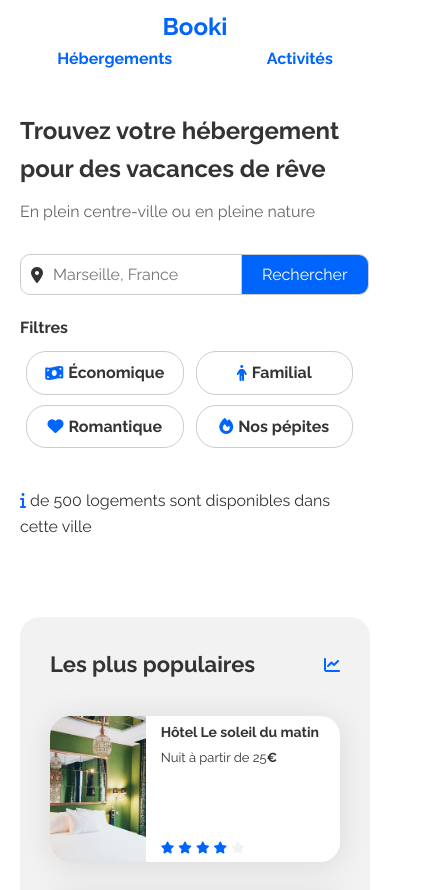
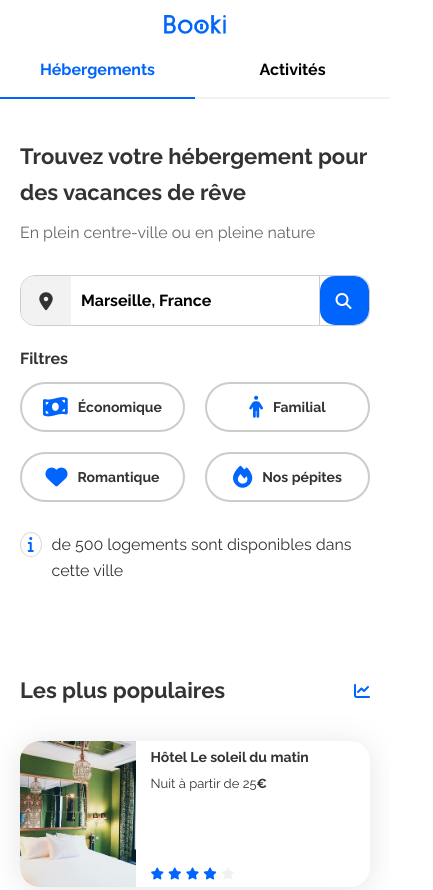
Before and after one commit to Asvolk0/Site-booki, a plain HTML site: page index.html in a window 390 px wide. Shown: the top 890 px of the page, 433 px wide, since content can reach past the window. Drawn offline with Linux system fonts and the light colour scheme.

Commit message:
correction du projet

```diff
--- a/css/activities.css
+++ b/css/activities.css
@@ -23,7 +23,6 @@
 
 .activities .activities-cards {
     display: flex;
-    flex-wrap: wrap;
     justify-content: space-between;
 }
 
@@ -51,19 +50,37 @@
 }
 
 /* Responsive styles */
-@media (max-width: 1450px) {
+@media (max-width: 1440px) {
     .activities .card2 {
         flex: 1 1 calc(33.333% - 20px); /* 3 cartes par rangée */
     }
 
     .activities{
-        margin: 0 20px;
+        padding: 0 25px;
     }
 }
 
-@media (max-width: 925px) {
+@media (max-width: 1024px){
+    .activities .card{
+        height: auto;
+    }
+
+    .activities{
+        margin-top: 25px;
+    }
+
+    .activities-card img{
+        height: 200px !important;
+    }
+}
+
+@media (max-width: 768px) {
     .activities .card2 {
         flex: 1 1 calc(50% - 20px); /* 2 cartes par rangée */
+    }
+
+    .activities h2 {
+        margin: 0;
     }
 
     .activities-cards{
@@ -74,23 +91,18 @@
     }
 
     .activities-card{
-        width: 80%;
+        width: 100%;
         border-radius: 20px 20px 0px 0px;
-    }
-
-    .activities-card img{
-        height: 200px !important;
     }
 
     .card-content h3{
         justify-content: start;
-        margin: 10px 0 10px 25px;
+        margin-top: 10px;
     }
-}
 
-@media (max-width: 768px) {
     .activities .card2 {
         flex: 1 1 100%; /* 1 carte par rangée */
         margin: 10px 0; /* Ajustement de la marge pour une mise en page en une seule colonne */
+        width: 100%;
     }
 }
--- a/css/header.css
+++ b/css/header.css
@@ -1,13 +1,18 @@
+/* Points importants : Sémantique, W3C, détailler, difficultés, à quoi sert le html et le css, peut on faire du html sans css et inversement, découpe de la maquette, github etc */
+
 /****** General ***********/
-.logo {
-    font-size: 24px;
-    color: #0065FC;
-    font-weight: bold;
+.logo img {
+    width: 61.09px; /* mettre une taille à l'image */
 }
 
+.logo{
+    padding-top: 15px;
+}
+
+
 nav{
-    padding: 0 20px;
     width: 100%;
+    /* padding: 20px; */
     display: flex;
     justify-content: space-between;
     align-items: center;
@@ -16,7 +21,30 @@ nav{
 nav ul {
     list-style: none;
     display: flex;
+    position: relative;
+    padding: 0;
     gap: 20px;
+}
+
+nav ul li:last-child a{
+    color: #000;
+}
+
+nav ul li{
+    padding-top: 15px;
+    border-top: 2px transparent solid;
+}
+
+.active{
+    border-top: 2px #0065FC solid;
+}
+
+nav ul li:last-child:hover{
+    border-top: 2px #0065FC solid;
+}
+
+nav ul li:last-child a:hover{
+    color: #0065FC;
 }
 
 nav a {
@@ -49,7 +77,7 @@ form {
 .search-bar {
     display: flex;
     border: 1px solid #ccc;
-    border-radius: 10px;
+    border-radius: 15px;
     overflow: hidden;
     background-color: #fff;
 }
@@ -57,7 +85,6 @@ form {
 .location-input {
     display: flex;
     align-items: center;
-    padding: 10px;
     border-right: 1px solid #ccc;
 }
 
@@ -72,7 +99,33 @@ form {
     font-size: 16px;
 }
 
-button {
+.fa-info {
+    position: absolute;
+    top: 50%;
+    left: 50%;
+    transform: translate(-50%, -50%);
+    color: #0065FC;
+}
+
+.fa-location-dot{
+    display: flex;
+    justify-content: center;
+    align-items: center;
+    font-size: 18px;
+    width: 50px;
+    height: 49px;
+    background-color: #F2F2F2;
+}
+
+.circle{
+    position: relative;
+    width: 25px;
+    height: 25px;
+    border-radius: 50%;
+    border: 1px solid #D9D9D9;
+}
+
+form button {
     padding: 10px 20px;
     background-color: #0065FC;
     color: #fff;
@@ -81,11 +134,16 @@ button {
     font-size: 16px;
 }
 
+button .fa-magnifying-glass{
+    display: none;
+    color: white;
+}
+
 .filters {
     display: flex;
-    align-items: center;
+    align-items: start;
+    flex-direction: column;
     gap: 10px;
-    flex-wrap: wrap;
 }
 
 .filters span {
@@ -93,29 +151,37 @@ button {
     margin-right: 10px;
 }
 
-.filters > div{
+.filterButton, .filterButton > div{
     display: flex;
-    justify-content: center;
+    justify-content: start;
     align-items: center;
-    font-weight: bold;
+    gap: 20px;
 }
 
-.filters > div a{
-    margin: 0px 6px;
+.filterButton{
+    width: 100%;
+}
+
+
+.filter > i{
+    font-size: 22px;
+    color: #0065FC;
 }
 
 .filter {
+    width: 162px;
+    height: 50px;
+    font-size: 14px;
     display: flex;
     align-items: center;
-    gap: 5px;
-    padding: 8px 13px;
+    justify-content: center;
+    font-weight: bold;
+    gap: 10px;
     background-color: #fff;
-    border: 1px solid #ccc;
-    border-radius: 20px;
-    text-decoration: none;
+    border: 2px solid #ccc;
+    border-radius: 25px;
     color: #333;
     transition: background-color 0.3s ease, color 0.3s ease;
-    margin-bottom: 10px;
 }
 
 .filter:hover {
@@ -131,7 +197,15 @@ button {
     margin-top: 30px;
 }
 
+.inputText::placeholder {
+    font-weight: bold; /* Mettre le placeholder en gras */
+    color: black; /* Couleur du placeholder */
+    opacity: 1; /* Assure la visibilité du texte du placeholder */
+}
+
 .bottom-header {
+    display: flex;
+    gap: 10px;
     margin-top: 20px;
 }
 
@@ -164,17 +238,102 @@ button {
     text-decoration: underline;
 }
 
-@media (max-width: 1450px) {
+@media (max-width: 1024px){
+    nav{
+        padding: 0 20px;
+    }
+
     .filters{
         flex-direction: column;
         align-items: start;
         margin-bottom: 20px;
     }
+
+    .populaires-cards{
+        width: 100%;
+    }
+
+    nav ul .active::before{
+        top: -14px;
+    }
 }
 
-@media (max-width: 925px) {
+@media (max-width: 768px) {
+
+    body{
+        padding: 0;
+    }
+
+    .main-container {
+        width: 100%;
+    }
+
+    .search-section h1{
+        font-size: 22px;
+    }
+
     nav{
         flex-direction: column;
+        padding: 0;
+    }
+
+    header ul, header li {
+        width: 100%;
+    }
+
+    header li{
+        display: flex;
+        justify-content: center;
+        align-items: center;
+        padding: 15px;
+        color: #000;
+    }
+
+    header li a {
+        color: #000;
+    }
+
+    header li:nth-child(2){
+        border-bottom: 2px #F2F2F2 solid;
+        font-weight: 0;
+    }
+
+    header li:nth-child(2):hover{
+        border-bottom: 2px #0065FC solid;
+    }
+
+    header li:nth-child(2):hover a{
+        color: #0065FC;
+    }
+
+    header li{
+        border-top: none !important;
+    }
+
+    header .active a {
+        color: #0065FC;
+    }
+
+    header .active {
+        border-bottom: 2px #0065FC solid;
+    }
+
+    form button{
+        width: 49px;
+        height: 49px;
+        border-radius: 15px;
+    }
+
+    form button .fa-magnifying-glass{
+        transform: translate(-50%, 0%);
+    }
+
+    button .fa-solid{
+        display: block;
+    }
+
+    button span{
+        display: none;
     }
 
     nav ul{
@@ -182,20 +341,21 @@ button {
         justify-content: space-around;
         align-items: center;
         width: 100%;
+        gap: 0px;
     }
 
-    .filters div{
-        flex-wrap: wrap;
-        justify-content: start;
+    .filters > .filterButton{
         align-items: center;
         margin-bottom: 10px;
     }
 
-    .filters > div a{
-        width: 45%;
-        margin-bottom: 10px;
-        display: flex;
+    .filterButton{
         justify-content: center;
+        flex-direction: column;
+    }
+
+    .filterButton > div, .filter{
+        width: 100%;
     }
 
     .footer{
@@ -206,4 +366,25 @@ button {
     .footer-section{
         margin-bottom: 30px;
     }
+    .search-bar {
+        width: 100%;
+        justify-content: space-between;
+    }
+    .location-input {
+        width: 100%;
+    }
 }
+
+@media (max-width: 350px){
+    form .inputText{
+        max-width: 150px;
+    }
+
+    .filter{
+        font-size: 12px;
+    }
+
+    .filter > i{
+        font-size: 15px;
+    }
+}
--- a/css/hotel.css
+++ b/css/hotel.css
@@ -1,6 +1,6 @@
 .main-container {
-    width: 100%;
     max-width: 1440px;
+    min-width: 320px;
     padding: 0 25px;
     background-color: #fff;
 }
@@ -73,7 +73,6 @@ a {
 .populaires {
     width: 32%;
     display: flex;
-    justify-content: space-between;
     align-items: start;
     flex-direction: column;
 }
@@ -86,26 +85,35 @@ a {
 }
 
 .hebergements-cards{
-    display: flex;
+    /* display: flex;
     align-items: center;
     justify-content: center;
-    flex-wrap: wrap;
+    flex-wrap: wrap; */
+
+    display: grid;
+    grid-template-columns: repeat(3, 1fr);
+    grid-template-rows: repeat(2, auto);
+    gap: 10px
 
 }
 
+.hebergements-cards a{
+    width: 100%;
+}
+
 .hebergements-cards .card{
-    display: flex;
-    flex-direction: column;
-    align-items: center;
+    width: 100%;
 }
 
 .hebergements-cards img {
-    width: 230px;
+    width: 100%;
     height: 124px;
     border-top-left-radius: 20px;
     border-top-right-radius: 20px;
     object-fit: cover;
 }
+
+
 
 .hebergements-cards .card-content{
     width: 100%;
@@ -147,6 +155,14 @@ a {
     margin: 0;
 }
 
+.main-container{
+    padding: 0;
+    margin: 0 0px;
+}
+
+.hebergements-and-populaires {
+    margin: 0 20px;
+}
 
 
 
@@ -154,40 +170,15 @@ a {
 
 /****** Media queries ***********/
 /* Medium devices (tablets, less/equal than 1024px) */
-@media (max-width: 1450px) {
-    .main-container{
-        padding: 0;
-        margin: 0 0px;
-    }
 
-    .hebergements-and-populaires {
-        margin: 0 20px;
-    }
-
+@media (max-width: 1024px){
     .hebergements-and-populaires {
         flex-direction: column;
-    }
-
-    .hebergements {
-        width: 100%;
-    }
-
-    .hebergements-cards img {
-        width: 250px;
-        border-top-left-radius: 20px;
-        border-top-right-radius: 20px;
-        object-fit: cover;
     }
 
     .populaires {
         width: 100%;
         margin-top: 50px;
-    }
-
-    .populaires-cards {
-        display: flex;
-        flex-direction: row;
-        justify-content: space-between;
     }
 
     .populaires-cards a {
@@ -201,11 +192,66 @@ a {
     .populaires-cards .card-subtitle {
         font-size: 13px;
     }
+
+    .populaires-cards {
+        display: flex;
+        flex-direction: row;
+        justify-content: space-between;
+    }
+
+    .hebergements-cards img {
+        width: 100%;
+        border-top-left-radius: 20px;
+        border-top-right-radius: 20px;
+        object-fit: cover;
+    }
+
+    .hebergements {
+        width: 100%;
+        padding: 0;
+    }
 }
 
-@media (max-width: 925px){
+@media (max-width: 768px){
+    .main-container{
+        width: 95%;
+    }
+
+    .activities .card2 {
+        width: 375px;
+        height: 965.02px;
+        padding: 30px;
+        gap: 30px;
+    }
+
     .hebergements-and-populaires{
         flex-direction: column-reverse;
+    }
+
+    .hebergements-cards{
+        display: flex;
+        justify-content: center;
+        align-items: center;
+        flex-direction: column;
+    }
+
+    .hebergements-cards a{
+        width: 100%;
+        margin: 15px 0;
+    }
+
+    .hebergements-cards .card{
+        width: 100%;
+    }
+
+    .hebergements{
+        padding: 0;
+        margin-top: 25px;
+    }
+
+    .hebergements-and-populaires section {
+        background-color: transparent;
+        padding: 0;
     }
 
     .populaires{
@@ -227,16 +273,6 @@ a {
     }
 
     .hebergements-cards img {
-        width: 360px;
+        width: 100%;
     }
 }
-
-/* Small devices (phones, less than 768px) */
-@media (max-width: 767.98px) {
-    .activities .card2 {
-        width: 375px;
-        height: 965.02px;
-        padding: 30px;
-        gap: 30px;
-    }
-}
--- a/css/style.css
+++ b/css/style.css
@@ -4,6 +4,7 @@
     box-sizing: border-box;
     margin: 0;
     padding: 0;
+    scroll-behavior: smooth;
 }
 
 :root {
@@ -18,7 +19,7 @@
 
 header {
     width: 100%;
-    padding: 20px 0;
+    padding-bottom: 20px;
     display: flex;
     justify-content: center;
     align-items: center;
@@ -34,8 +35,7 @@ body {
     line-height: 1.6;
     max-width: 1440px;
     margin: 0 auto;
-    padding: 20px;
-    overflow-x: hidden;
+    padding: 0 20px 20px 20px;
 }
 
 .card {
@@ -48,12 +48,10 @@ body {
 .card:hover{
     transform: scale(1.03);
 }
+/*
+@media (max-width: 1440px){
 
-@media (max-width: 1450px){
-    body{
-        padding: 0;
-    }
     header{
         padding: 8px 0;
     }
-}
+} */
--- a/index.html
+++ b/index.html
@@ -9,8 +9,8 @@
     <link rel="preconnect" href="https://fonts.gstatic.com" crossorigin>
     <link href="https://fonts.googleapis.com/css2?family=Raleway:wght@400;500;700&display=swap" rel="stylesheet">
     <link rel="stylesheet" href="https://cdnjs.cloudflare.com/ajax/libs/font-awesome/6.2.1/css/all.min.css"
-        integrity="sha512-MV7K8+y+gLIBoVD59lQIYicR65iaqukzvf/nwasF0nqhPay5w/9lJmVM2hMDcnK1OnMGCdVK+iQrJ7lzPJQd1w=="
-        crossorigin="anonymous" referrerpolicy="no-referrer" />
+    integrity="sha512-MV7K8+y+gLIBoVD59lQIYicR65iaqukzvf/nwasF0nqhPay5w/9lJmVM2hMDcnK1OnMGCdVK+iQrJ7lzPJQd1w=="
+    crossorigin="anonymous" referrerpolicy="no-referrer"/>
     <link rel="stylesheet" href="./css/style.css">
     <link rel="stylesheet" href="./css/hotel.css">
     <link rel="stylesheet" href="./css/header.css">
@@ -22,43 +22,56 @@
     <div class="main-container">
         <header>
             <nav>
-                <div class="logo">Booki</div>
+                <div class="logo">
+                    <img src="images/logo/Booki.png" alt="Logo de Booki">
+                </div>
                 <ul>
-                    <li><a href="#hebergements">Hébergements</a></li>
-                    <li><a href="#activites">Activités</a></li>
+                    <li class="active"><a href="#hebergementsId">Hébergements</a></li>
+                    <li><a href="#activitiesId">Activités</a></li>
                 </ul>
             </nav>
 
 
             <section class="search-section">
                 <h1>Trouvez votre hébergement pour des vacances de rêve</h1>
-                <p>En plein centre-ville ou en pleine nature</style></p>
+                <p>En plein centre-ville ou en pleine nature</p>
                 <form action="#" method="get">
                     <div class="search-bar">
                         <div class="location-input">
                             <i class="fa-solid fa-location-dot"></i>
-                            <input type="text" placeholder="Marseille, France">
+                            <input class="inputText" type="text" placeholder="Marseille, France">
                         </div>
-                        <button type="submit">Rechercher</button>
+                        <button type="submit">
+                            <span>Rechercher</span>
+                            <i class="fa-solid fa-magnifying-glass"></i>
+                        </button>
                     </div>
                 </form>
                 <div class="filters">
                     <span>Filtres</span>
-                    <div>
-                        <a href="#" class="filter"><i class="fa-solid fa-money-bill-wave"></i></i> Économique</a>
-                        <a href="#" class="filter"><i class="fa-solid fa-person"></i></i> Familial</a>
-                        <a href="#" class="filter"><i class="fa-solid fa-heart"></i></i> Romantique</a>
-                        <a href="#" class="filter"><i class="fa-solid fa-fire" style="color: #0065FC"></i></i> Nos pépites</a>
+                    <div class="filterButton">
+                        <div>
+                            <button class="filter"><i class="fa-solid fa-money-bill-wave"></i> Économique</button>
+                            <button class="filter"><i class="fa-solid fa-person"></i> Familial</button>
+                        </div>
+                        <div>
+                            <button class="filter"><i class="fa-solid fa-heart"></i> Romantique</button>
+                            <button class="filter"><i class="fa-solid fa-fire"></i> Nos pépites</button>
+                        </div>
                     </div>
                 </div>
 
-                <div class="bottom-header"><i class="fa-solid fa-info"></i>
+                <div class="bottom-header">
+                    <div class="circle">
+                        <i class="fa-solid fa-info"></i>
+                    </div>
                     <span> de 500 logements sont disponibles dans cette ville</span>
+                    </div>
             </section>
         </header>
         <main>
             <div class="hebergements-and-populaires">
-                <section class="hebergements">
+                <section id="hebergementsId" class="hebergements">
                     <div class="hebergements-title">
                         <h2 class="section-title hebergements-title">Hébergement à Marseille</h2>
                     </div>
@@ -68,7 +81,7 @@
 
                         <a href="#">
                             <article class="card hotel-card">
-                                <img src="images\hebergements\fred-kleber.jpg" alt="Image de la chambre d'hôtel montrant un lit">
+                                <img src="images/hebergements/fred-kleber.jpg" alt="Image de la chambre d'hôtel montrant un lit">
                                 <div class="card-content">
                                     <div class="card-txt">
                                         <h3 class="card-title">Hôtel du port</h3>
@@ -89,7 +102,7 @@
 
                         <a href="#">
                             <article class="card hotel-card">
-                                <img src="images\hebergements\febrian-zakaria.jpg" alt="Image de la chambre d'hôtel montrant un lit">
+                                <img src="images/hebergements/febrian-zakaria.jpg" alt="Image de la chambre d'hôtel montrant un lit">
                                 <div class="card-content">
                                     <div class="card-txt">
                                         <h3 class="card-title">Hôtel Chez Amina</h3>
@@ -109,7 +122,7 @@
 
                         <a href="#">
                             <article class="card hotel-card">
-                                <img src="images\hebergements\reisetopia.jpg" alt="Image de la chambre d'hôtel montrant un lit">
+                                <img src="images/hebergements/reisetopia.jpg" alt="Image de la chambre d'hôtel montrant un lit">
                                 <div class="card-content">
                                     <div class="card-txt">
                                         <h3 class="card-title">Hôtel Les Mouettes</h3>
@@ -129,7 +142,7 @@
 
                         <a href="#">
                             <article class="card hotel-card">
-                                <img src="images\hebergements\annie-spratt.jpg" alt="Image de la chambre d'hôtel montrant un lit">
+                                <img src="images/hebergements/annie-spratt.jpg" alt="Image de la chambre d'hôtel montrant un lit">
                                 <div class="card-content">
                                     <div class="card-txt">
                                         <h3 class="card-title">Hotel de la mer</h3>
@@ -149,7 +162,7 @@
 
                         <a href="#">
                             <article class="card hotel-card">
-                                <img src="images\hebergements\marcus-loke.jpg" alt="Image de la chambre d'hôtel montrant un lit">
+                                <img src="images/hebergements/marcus-loke.jpg" alt="Image de la chambre d'hôtel montrant un lit">
                                 <div class="card-content">
                                     <div class="card-txt">
                                         <h3 class="card-title">Auberge de La Canebière</h3>
@@ -170,7 +183,7 @@
 
                         <a href="#">
                             <article class="card hotel-card">
-                                <img src="images\hebergements\nicate-lee.jpg" alt="Image de la chambre d'hôtel montrant un lit">
+                                <img src="images/hebergements/nicate-lee.jpg" alt="Image de la chambre d'hôtel montrant un lit">
                                 <div class="card-content">
                                     <div class="card-txt">
                                         <h3 class="card-title">Auberge Le Panier</h3>
@@ -261,34 +274,34 @@
                     </div>
                 </section>
             </div>
-            <section class="activities">
+            <section id="activitiesId" class="activities">
                 <h2 class="section-title">Activités à Marseille</h2>
-                <div class="activities-cards">
-                    <article class="card activities-card">
-                        <img src="images\activites\reno-laithienne.jpg" alt="Vieux-Port">
+                <article class="activities-cards">
+                    <a href="#" class="card activities-card">
+                        <img src="images/activites/reno-laithienne.jpg" alt="Vieux-Port">
                         <div class="card-content">
                             <h3 class="card-title">Vieux-Port</h3>
                         </div>
-                    </article>
-                    <article class="card activities-card">
-                        <img src="images\activites\paul-hermann.jpg" alt="Fort de Pomègues">
+                    </a>
+                    <a href="#" class="card activities-card">
+                        <img src="images/activites/paul-hermann.jpg" alt="Fort de Pomègues">
                         <div class="card-content">
                             <h3 class="card-title">Fort de Pomègues</h3>
                         </div>
-                    </article>
-                    <article class="card activities-card">
-                        <img src="images\activites\kilyan-sockalingum.jpg" alt="Parc national des Calanques">
+                    </a>
+                    <a href="#" class="card activities-card">
+                        <img src="images/activites/kilyan-sockalingum.jpg" alt="Parc national des Calanques">
                         <div class="card-content">
                             <h3 class="card-title">Parc national des Calanques</h3>
                         </div>
-                    </article>
-                    <article class="card activities-card">
-                        <img src="images\activites\florian-wehde.jpg" alt="Notre-Dame-de-la-Garde">
+                    </a>
+                    <a href="#" class="card activities-card">
+                        <img src="images/activites/florian-wehde.jpg" alt="Notre-Dame-de-la-Garde">
                         <div class="card-content">
                             <h3 class="card-title">Notre-Dame-de-la-Garde</h3>
                         </div>
-                    </article>
-                </div>
+                    </a>
+                </article>
             </section>
         </main>
         <footer class="footer">
```
